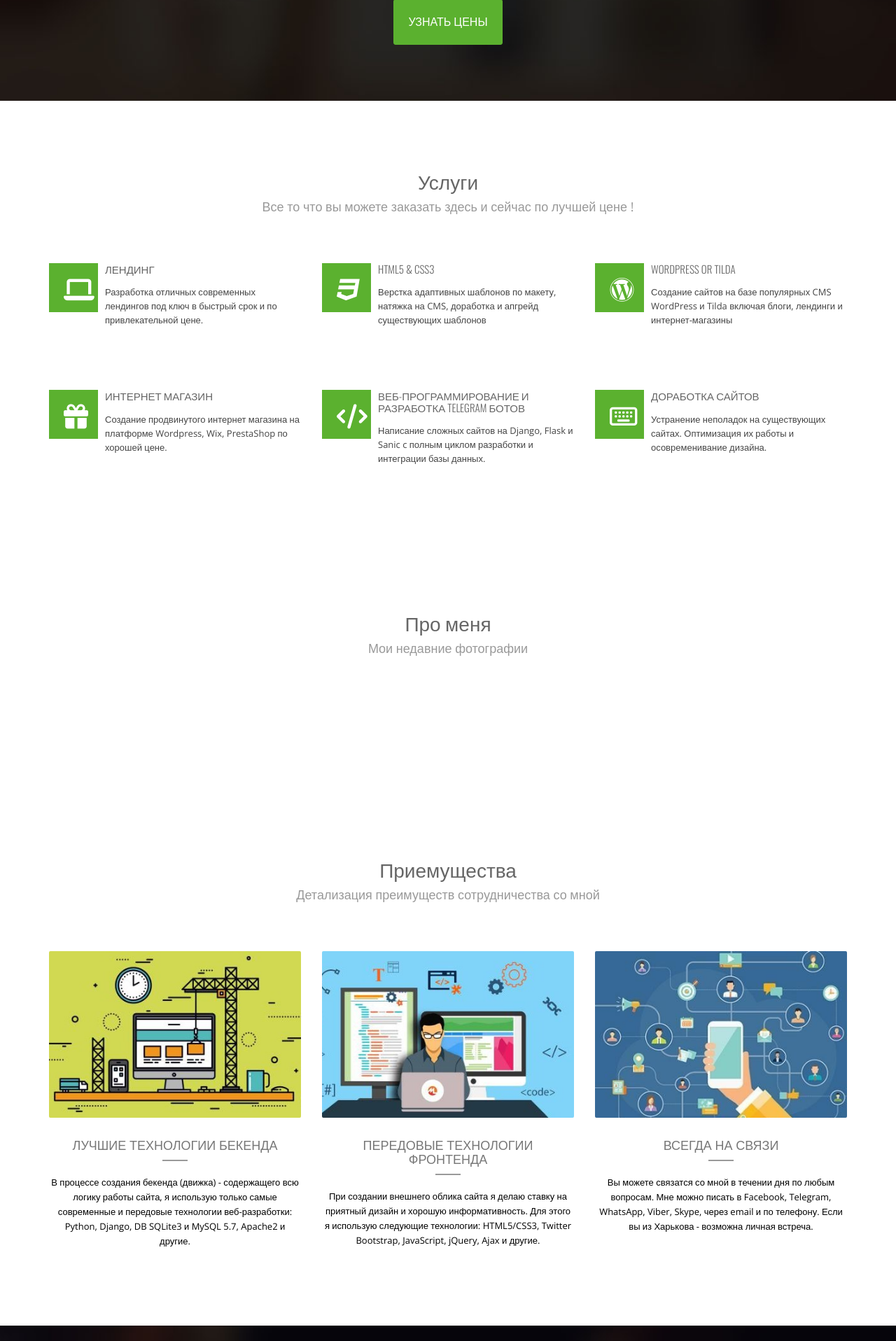
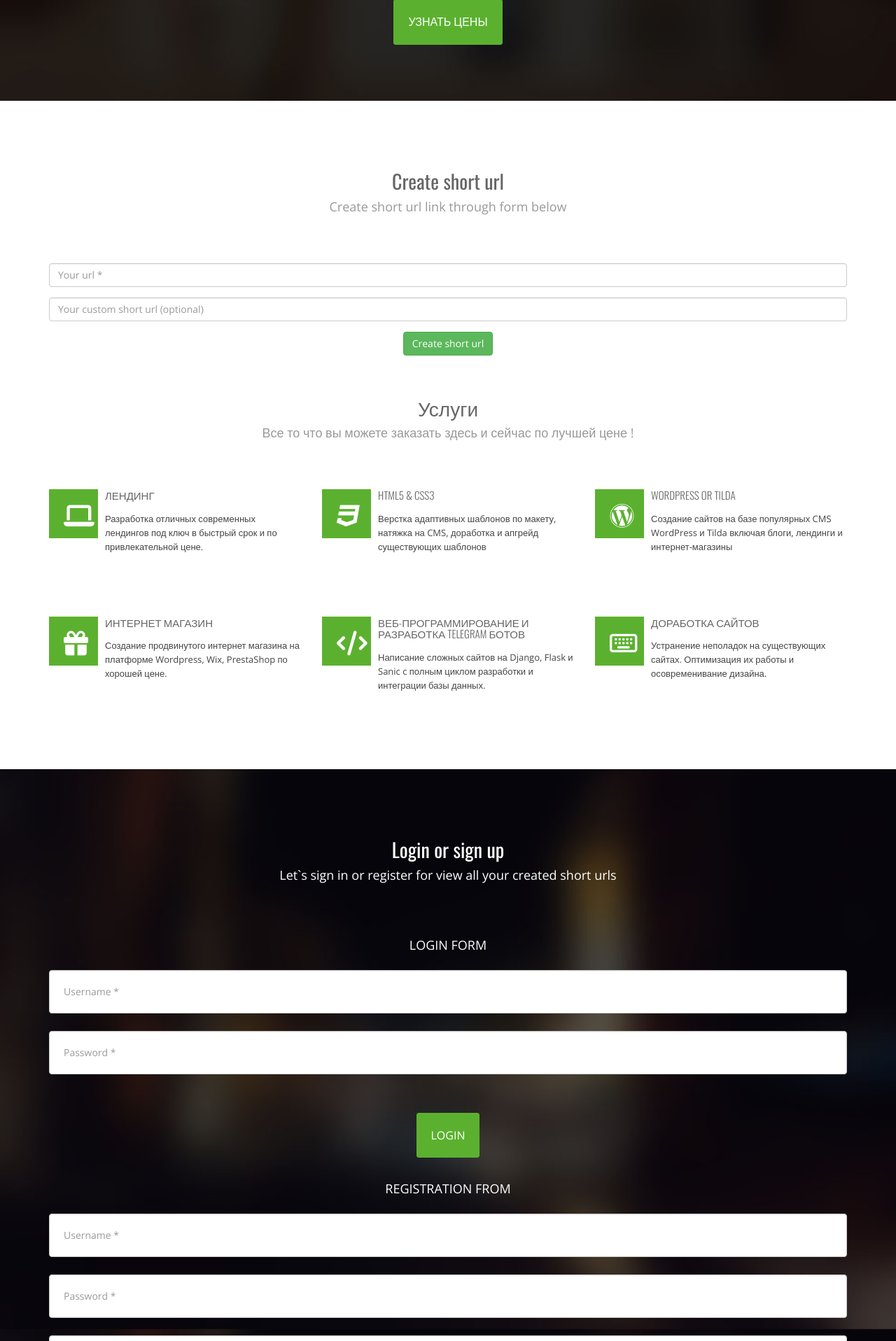
Before and after one commit to Daniil-Kost/top_url, a Django app: template application/templates/index.html in a window 1280 px wide. Shown: the part 1394-3310 px from the top of the page at 70% size. Run offline with Django 3.2, Linux system fonts and the light colour scheme; the template is opened without the code that fills it, so the values that code supplies are empty; some libraries are stand-ins or nearby versions.

Commit message:
Edit template

```diff
--- a/application/templates/index.html
+++ b/application/templates/index.html
@@ -276,9 +276,44 @@
     <!-- End Call to Action Section -->
 
 
-    <!-- Start Feature Section -->
+    <!-- Start Services Section -->
         <section id="service" class="services-section">
             <div class="container">
+                <div class="row">
+                <div class="col-lg-12">
+                    <div class="section-title text-center noselect">
+                        <h3>Create short url</h3>
+                        <p>Create short url link through form below</p>
+                    </div>
+                </div>
+            </div>
+            <div class="row">
+                <div class="col-lg-12">
+
+                    <form name="sentMessage" method="post">
+                        <div class="row">
+                            <div class="col-md-12">
+                                <div class="form-group">
+                                    <input type="text" class="form-control" placeholder="Your url *" id="names" required data-validation-required-message="Пожалуйста напишите ваше имя." name="url">
+                                    <p class="help-block text-danger"></p>
+                                </div>
+                                <div class="form-group">
+                                    <input type="email" class="form-control" placeholder="Your custom short url (optional)" id="emails" required data-validation-required-message="Пожалуйста введите ваш email ." name="short_url">
+                                    <p class="help-block text-danger"></p>
+                                </div>
+                            </div>
+                            <div class="clearfixff"></div>
+                            <div class="col-lg-12 text-center">
+                                    <button type="submit" class="btn btn-success">Create short url</button>
+                                </div>
+                        </div>
+                    </form>
+
+                </div>
+
+
+            </div>
+                <br><br>
                 <div class="row">
                     <div class="col-md-12">
                         <div class="section-title text-center">
@@ -381,28 +416,75 @@
 
 
     <!-- Start Team Member Section -->
-    <section id="login" class="team-member-section">
+    <section id="login" class="contact">
         <div class="container">
             <div class="row">
-                <div class="col-md-12 col-sm-12">
-                    <div class="section-title text-center">
-                            <h3>Про меня</h3>
-                            <p>Мои недавние фотографии</p>
-                        </div>
-                </div>
-            </div>
-
-            <div class="row">
-                <div class="col-md-12">
-                    <div id="team-section">
-                                <div class="our-team">
-                                </div>
-
-
+                <div class="col-lg-12">
+                    <div class="section-title text-center noselect">
+                        <h3>Login or sign up</h3>
+                        <p class="white-text">Let`s sign in or register for view all your created short urls</p>
                     </div>
                 </div>
             </div>
+            <div class="row">
+                <div class="col-lg-12">
+                    <form name="sentMessage" method="post">
+                        <div class="row">
+                            <div class="col-md-12">
+                                <div class="form-group text-center noselect">
+                                <h4 style="color: white">Login Form</h4>
+                                </div>
+                                <div class="form-group">
+                                    <input type="text" class="form-control" placeholder="Username *" id="names" required data-validation-required-message="Пожалуйста напишите ваше имя." name="name">
+                                    <p class="help-block text-danger"></p>
+                                </div>
+                                <div class="form-group">
+                                    <input type="email" class="form-control" placeholder="Password *" id="emails" required data-validation-required-message="Пожалуйста введите ваш email ." name="email">
+                                    <p class="help-block text-danger"></p>
+                                </div>
 
+                            <div class="form-group text-center">
+                                    <button type="submit" class="btn btn-primary">Login</button>
+                            </div>
+                            </div>
+                        </div>
+                    </form>
+
+<!--                    -----------------------------------  -->
+                                        <form name="sentMessage" method="post">
+                        <div class="row">
+                            <div class="col-md-12">
+                                <div class="form-group text-center noselect">
+                                <h4 style="color: white">Registration From</h4>
+                                </div>
+                                <div class="form-group">
+                                    <input type="text" class="form-control" placeholder="Username *" id="names" required data-validation-required-message="Пожалуйста напишите ваше имя." name="name">
+                                    <p class="help-block text-danger"></p>
+                                </div>
+                                <div class="form-group">
+                                    <input type="email" class="form-control" placeholder="Password *" id="emails" required data-validation-required-message="Пожалуйста введите ваш email ." name="email">
+                                    <p class="help-block text-danger"></p>
+                                </div>
+                                                                <div class="form-group">
+                                    <input type="email" class="form-control" placeholder="Confirm Password *" id="emails" required data-validation-required-message="Пожалуйста введите ваш email ." name="email">
+                                    <p class="help-block text-danger"></p>
+                                </div>
+                                                                <div class="form-group">
+                                    <input type="email" class="form-control" placeholder="Email *" id="emails" required data-validation-required-message="Пожалуйста введите ваш email ." name="email">
+                                    <p class="help-block text-danger"></p>
+                                </div>
+
+                            <div class="form-group text-center">
+                                    <button type="submit" class="btn btn-primary">Register</button>
+                            </div>
+                            </div>
+                        </div>
+                    </form>
+
+                </div>
+
+
+            </div>
         </div>
     </section>
     <!-- End Team Member Section -->
```
Also changed, not shown: other parts of application/templates/index.html (+0 -47 lines).
